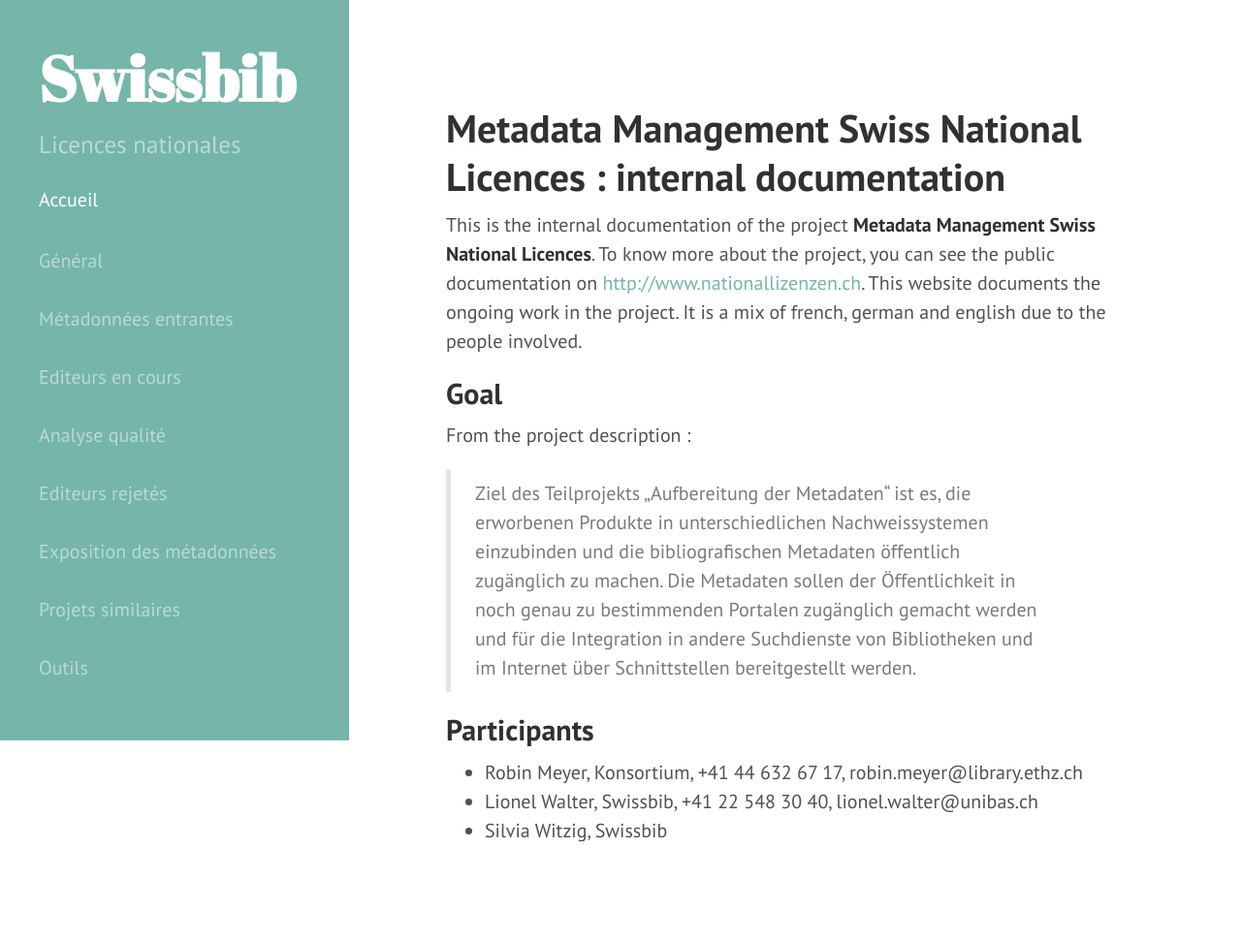
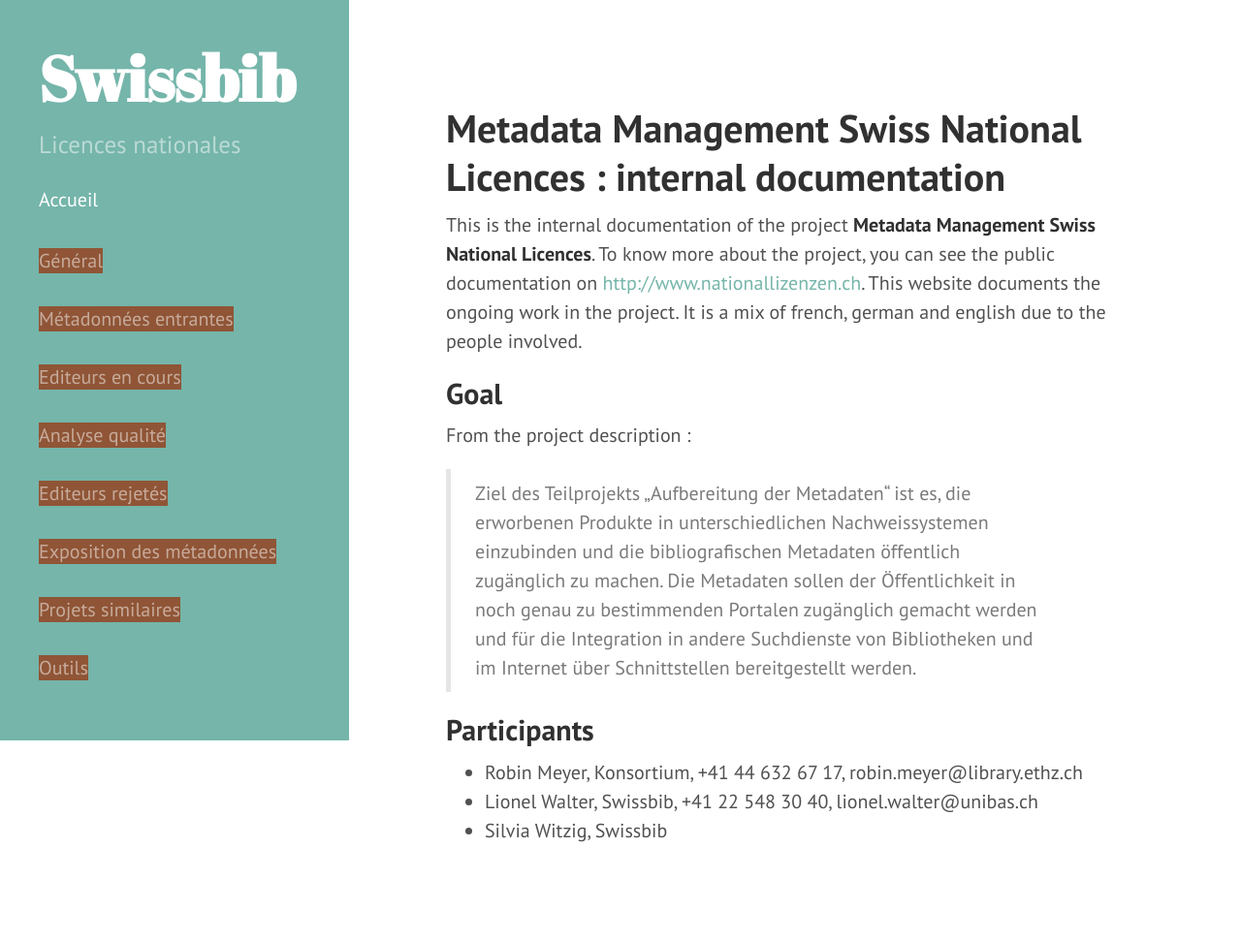
Before and after one commit to swissbib/metadataNationalLicencesDocumentation, a Jekyll site: the page built from index.md, in a window 1280 px wide. Shown: the whole page at 97% size. Built offline with Jekyll 4.4.1, drawn with Linux system fonts in a browser that asks for light colours.

Commit message:
add color on subtitle

```diff
--- a/_includes/sidebar.html
+++ b/_includes/sidebar.html
@@ -1,7 +1,7 @@
 <script>
 function myFunction(id) {
     var y = document.getElementsByClassName("w3-show")[0];
-    if (y.className.indexOf("w3-show") != -1){
+    if (y && y.className.indexOf("w3-show") != -1){
         y.className = y.className.replace(" w3-show", "");
     }
 
@@ -81,7 +81,7 @@ function myFunction(id) {
             </span>
 	    <br/>
 		<span class="w3-accordion">
-		<span onclick="myFunction('{{parent}}')">
+		<span class="sidebar-subtitle" onclick="myFunction('{{parent}}')">
 
             {% case parent %}
 
--- a/public/css/hyde.css
+++ b/public/css/hyde.css
@@ -74,6 +74,10 @@ html {
 /* Sidebar links */
 .sidebar a {
   color: #fff;
+}
+
+.sidebar-subtitle {
+  background-color: #8f5536;
 }
 
 /* About section */
```
